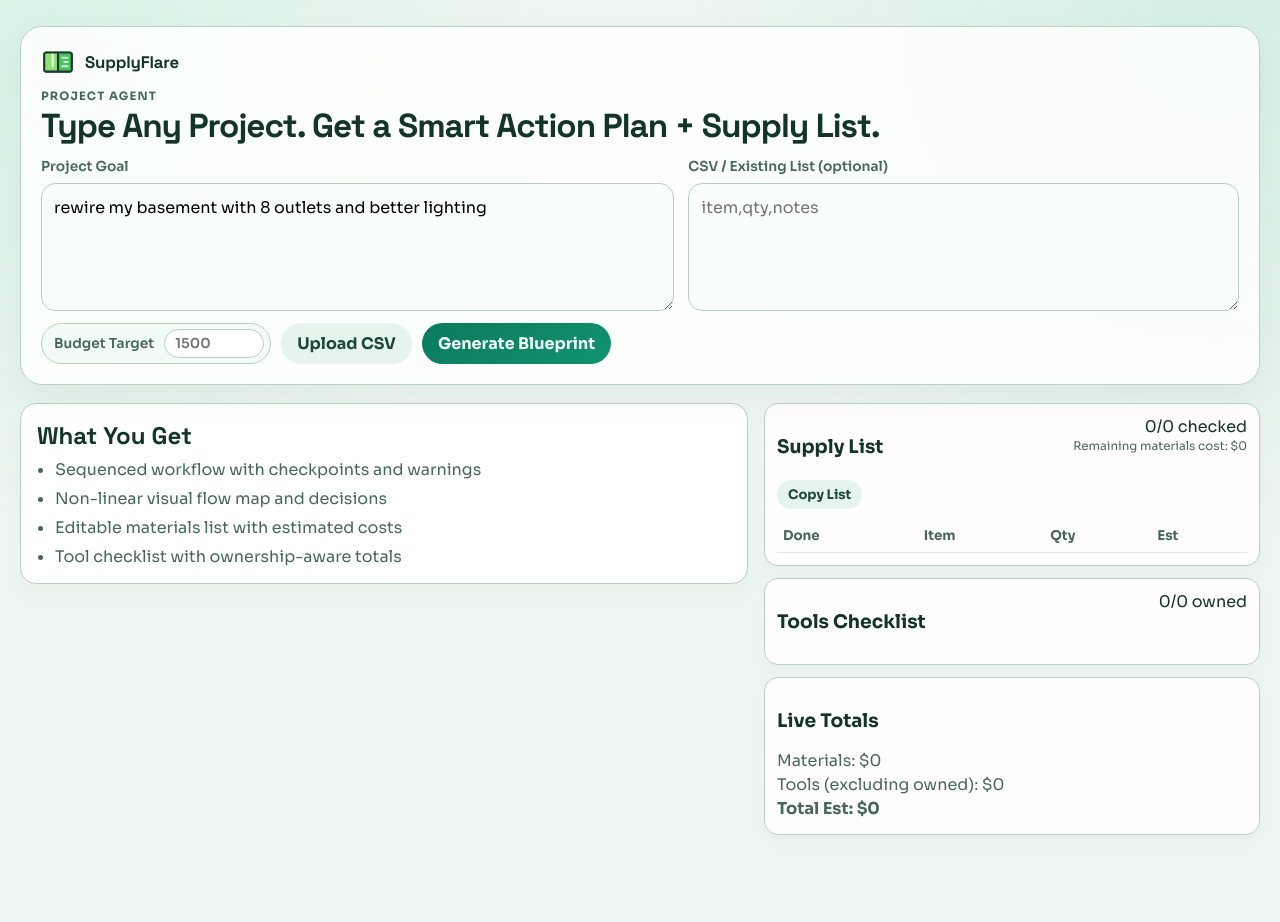
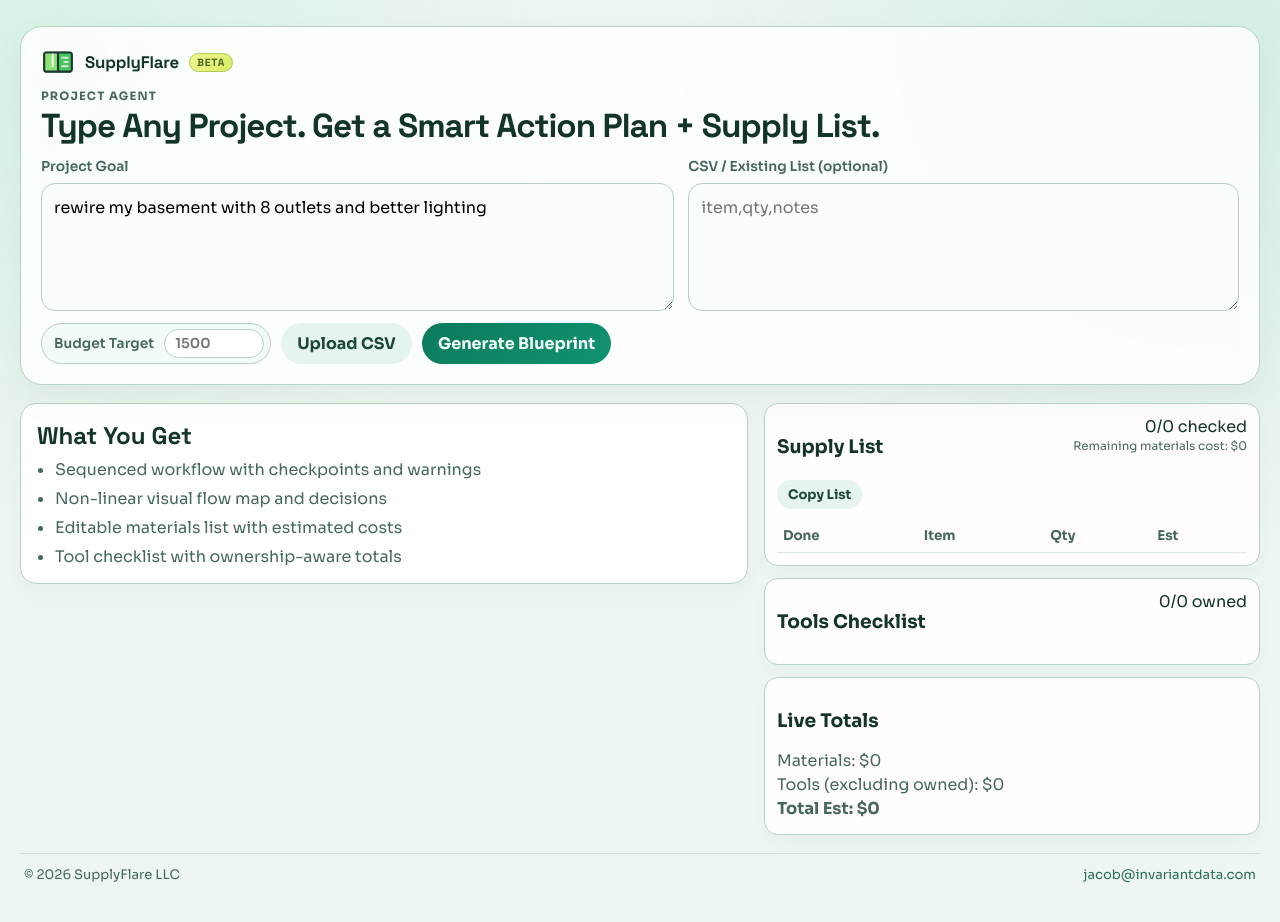
Before and after one commit to OSXBasedAnon/smartaction-planner, a Next.js app: page / in a window 1280 px wide. Before the commit the page ends 875 px from the top, so only its background shows below. Built offline with nearby package versions, Linux system fonts and the light colour scheme.

Commit message:
Add beta badge and footer contact metadata

```diff
--- a/app/globals.css
+++ b/app/globals.css
@@ -103,6 +103,18 @@ select {
 .brand-lockup img {
   width: 34px;
   height: 34px;
+}
+
+.beta-bubble {
+  font-size: 0.65rem;
+  text-transform: uppercase;
+  letter-spacing: 0.08em;
+  padding: 2px 7px;
+  border-radius: 999px;
+  border: 1px solid #b6c957;
+  background: linear-gradient(140deg, #f0f78f, #d7ec66);
+  color: #47621f;
+  font-weight: 700;
 }
 
 .headline-wrap {
@@ -471,9 +483,30 @@ button:disabled {
 }
 
 .time-title {
-  margin: 12px 0 6px;
-  font-size: 0.96rem;
-  color: #2d5f82;
+  margin: 14px 0 8px;
+  font-size: 1rem;
+  font-family: var(--font-space), sans-serif;
+  color: var(--ink);
+}
+
+.time-bars {
+  gap: 12px;
+}
+
+.time-bars .bar-row {
+  grid-template-columns: 86px 1fr 44px;
+  gap: 10px;
+  align-items: center;
+}
+
+.time-bars .bar-row span {
+  font-size: 0.9rem;
+  color: var(--ink);
+}
+
+.time-bars .bar-row span:last-child {
+  text-align: right;
+  font-variant-numeric: tabular-nums;
 }
 
 .tip-list {
@@ -565,6 +598,50 @@ td small {
   padding: 5px 6px;
   outline: none;
   font-size: 0.83rem;
+}
+
+.supply-check {
+  appearance: none;
+  -webkit-appearance: none;
+  width: 18px;
+  height: 18px;
+  border-radius: 5px;
+  border: 2px solid #8fb9a7;
+  background: #ffffff;
+  display: inline-grid;
+  place-content: center;
+  cursor: pointer;
+  transition: transform 120ms ease, border-color 120ms ease, background-color 140ms ease, box-shadow 140ms ease;
+}
+
+.supply-check::before {
+  content: "";
+  width: 9px;
+  height: 9px;
+  clip-path: polygon(14% 44%, 0 59%, 42% 100%, 100% 14%, 84% 0, 42% 62%);
+  transform: scale(0);
+  transform-origin: center;
+  transition: transform 140ms ease-out;
+  background: #ffffff;
+}
+
+.supply-check:hover {
+  transform: translateY(-1px);
+  border-color: #4f8f78;
+  box-shadow: 0 3px 8px rgba(30, 93, 71, 0.12);
+}
+
+.supply-check:checked {
+  background: linear-gradient(145deg, #198b69, #0d6f54);
+  border-color: #0d6f54;
+}
+
+.supply-check:checked::before {
+  transform: scale(1);
+}
+
+.supply-check:active {
+  transform: scale(0.95);
 }
 
 .money-input {
@@ -712,6 +789,21 @@ details p {
   cursor: pointer;
 }
 
+.site-footer {
+  margin-top: 18px;
+  padding: 12px 4px 0;
+  border-top: 1px solid #cfe1d7;
+  display: flex;
+  justify-content: space-between;
+  gap: 10px;
+  color: var(--ink-soft);
+  font-size: 0.82rem;
+}
+
+.site-footer a {
+  color: #2b6e57;
+}
+
 @media (max-width: 1180px) {
   .workspace {
     grid-template-columns: 1fr;
--- a/app/page.tsx
+++ b/app/page.tsx
@@ -215,6 +215,7 @@ export default function LandingPage() {
           <div className="brand-lockup">
             <img src="/logo.svg" alt="SupplyFlare logo" />
             <span>SupplyFlare</span>
+            <span className="beta-bubble">beta</span>
           </div>
         </header>
 
@@ -488,7 +489,12 @@ export default function LandingPage() {
                   {materials.map((item) => (
                     <tr key={item.id}>
                       <td>
-                        <input type="checkbox" checked={item.checked} onChange={(event) => updateMaterial(item.id, { checked: event.target.checked })} />
+                        <input
+                          className="supply-check"
+                          type="checkbox"
+                          checked={item.checked}
+                          onChange={(event) => updateMaterial(item.id, { checked: event.target.checked })}
+                        />
                       </td>
                       <td className="item-cell">
                         <input value={item.name} onChange={(event) => updateMaterial(item.id, { name: event.target.value })} />
@@ -561,6 +567,11 @@ export default function LandingPage() {
           ) : null}
         </aside>
       </section>
+
+      <footer className="site-footer">
+        <span>&copy; 2026 SupplyFlare LLC</span>
+        <a href="mailto:jacob@invariantdata.com">jacob@invariantdata.com</a>
+      </footer>
     </main>
   );
 }
```
